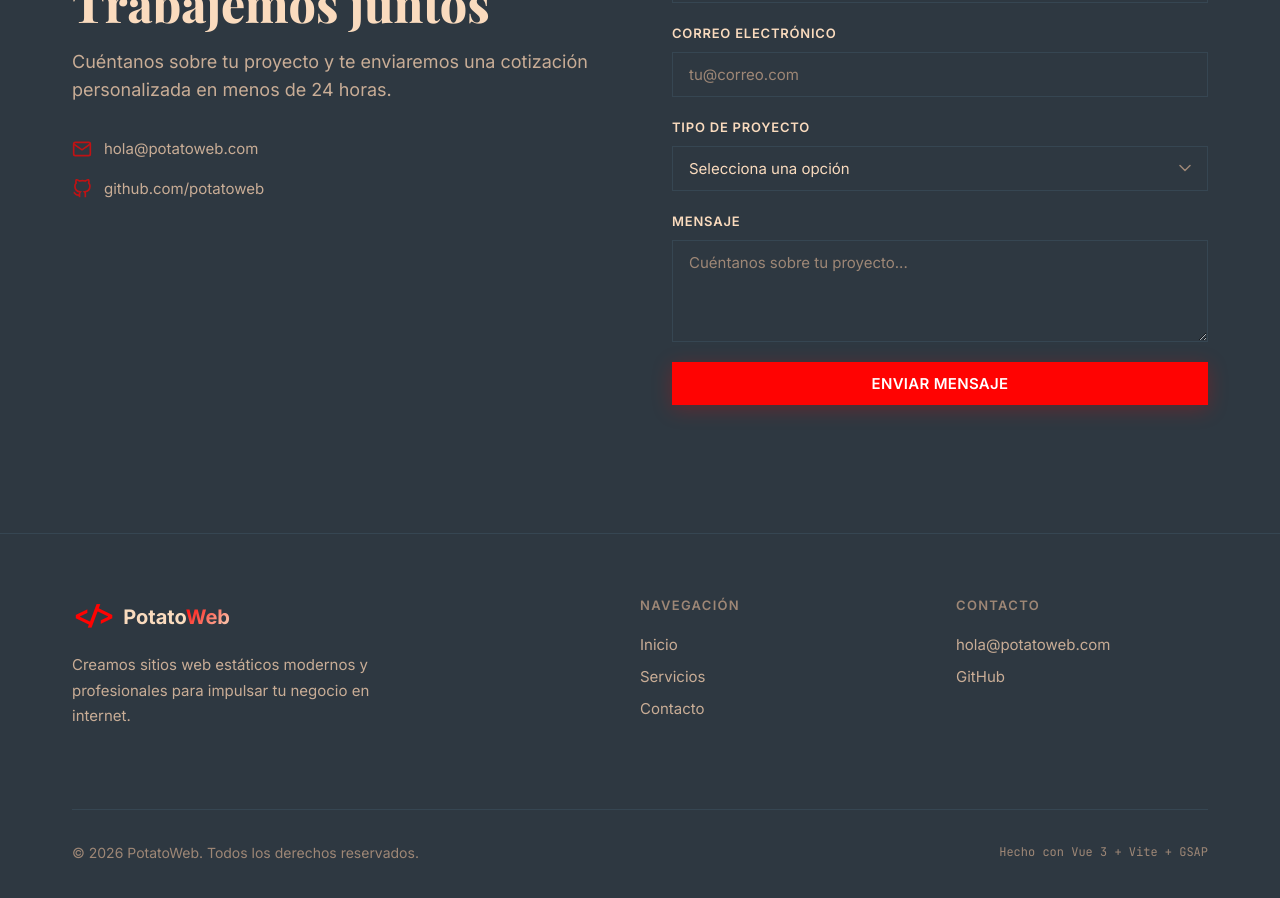
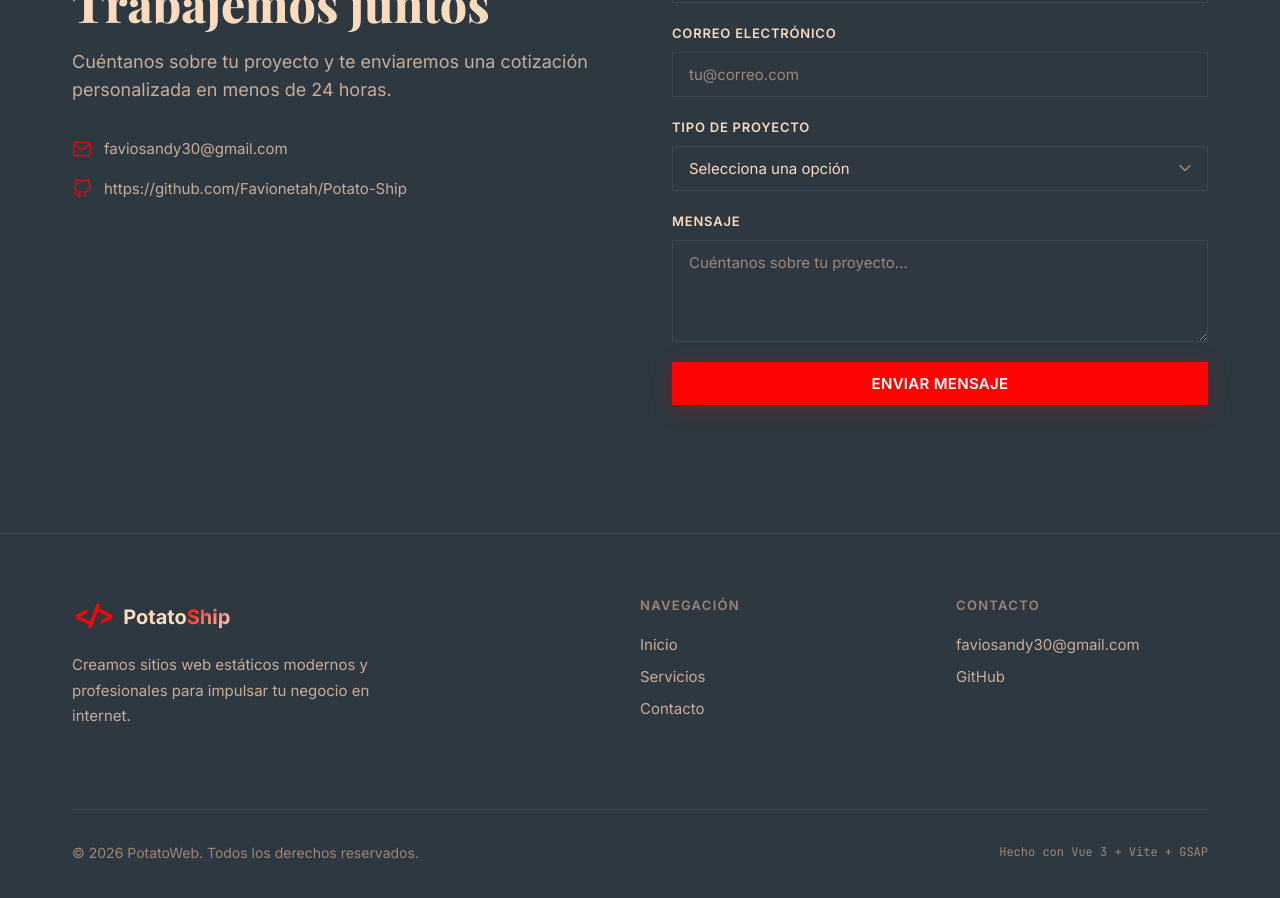
Before and after one commit to Favionetah/Potato-Ship, a Vue app: page /#/ in a window 1280 px wide. Shown: the part 2140-3038 px from the top of the page. Built offline with nearby package versions, Linux system fonts and the light colour scheme.

Commit message:
clean: remove vercel.json; dist rebuild con PotatoShip y datos de contacto

```diff
--- a/src/components/ContactSection.vue
+++ b/src/components/ContactSection.vue
@@ -11,11 +11,11 @@
           <div class="contact__details">
             <div class="contact__detail">
               <svg width="20" height="20" viewBox="0 0 24 24" fill="none" stroke="currentColor" stroke-width="2"><path d="M4 4h16c1.1 0 2 .9 2 2v12c0 1.1-.9 2-2 2H4c-1.1 0-2-.9-2-2V6c0-1.1.9-2 2-2z"/><polyline points="22,6 12,13 2,6"/></svg>
-              <span>hola@potatoweb.com</span>
+              <span>faviosandy30@gmail.com</span>
             </div>
             <div class="contact__detail">
               <svg width="20" height="20" viewBox="0 0 24 24" fill="none" stroke="currentColor" stroke-width="2"><path d="M9 19c-5 1.5-5-2.5-7-3m14 6v-3.87a3.37 3.37 0 00-.94-2.61c3.14-.35 6.44-1.54 6.44-7A5.44 5.44 0 0020 4.77 5.07 5.07 0 0019.91 1S18.73.65 16 2.48a13.38 13.38 0 00-7 0C6.27.65 5.09 1 5.09 1A5.07 5.07 0 005 4.77a5.44 5.44 0 00-1.5 3.78c0 5.42 3.3 6.61 6.44 7A3.37 3.37 0 009 18.13V22"/></svg>
-              <span>github.com/potatoweb</span>
+              <span>https://github.com/Favionetah/Potato-Ship</span>
             </div>
           </div>
         </div>
--- a/src/components/Footer.vue
+++ b/src/components/Footer.vue
@@ -5,7 +5,7 @@
         <div class="footer__brand">
           <router-link to="/" class="footer__logo">
             <span class="footer__logo-icon">&lt;/&gt;</span>
-            <span>Potato<span class="gradient-text">Web</span></span>
+            <span>Potato<span class="gradient-text">Ship</span></span>
           </router-link>
           <p class="footer__desc">
             Creamos sitios web estáticos modernos y profesionales para impulsar tu negocio en internet.
@@ -21,8 +21,8 @@
 
         <div class="footer__col">
           <h4 class="footer__heading">Contacto</h4>
-          <a href="mailto:hola@potatoweb.com" class="footer__link">hola@potatoweb.com</a>
-          <a href="#" class="footer__link">GitHub</a>
+          <a href="mailto:hola@potatoweb.com" class="footer__link">faviosandy30@gmail.com</a>
+          <a href="https://github.com/Favionetah" class="footer__link">GitHub</a>
         </div>
       </div>
 
```
Also changed, not shown: vercel.json (deleted), 19 other files (tests, documents, lock files or other folders).
